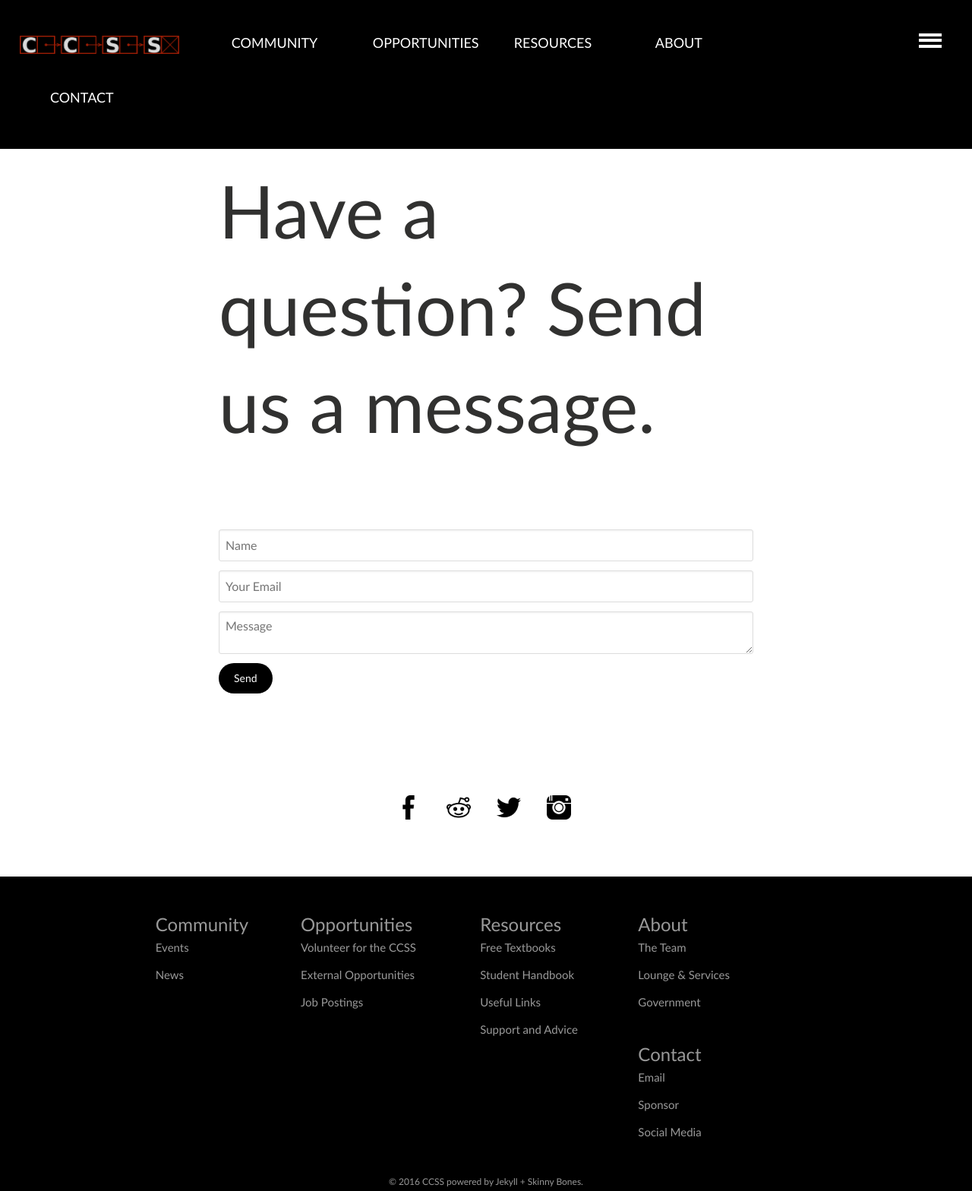
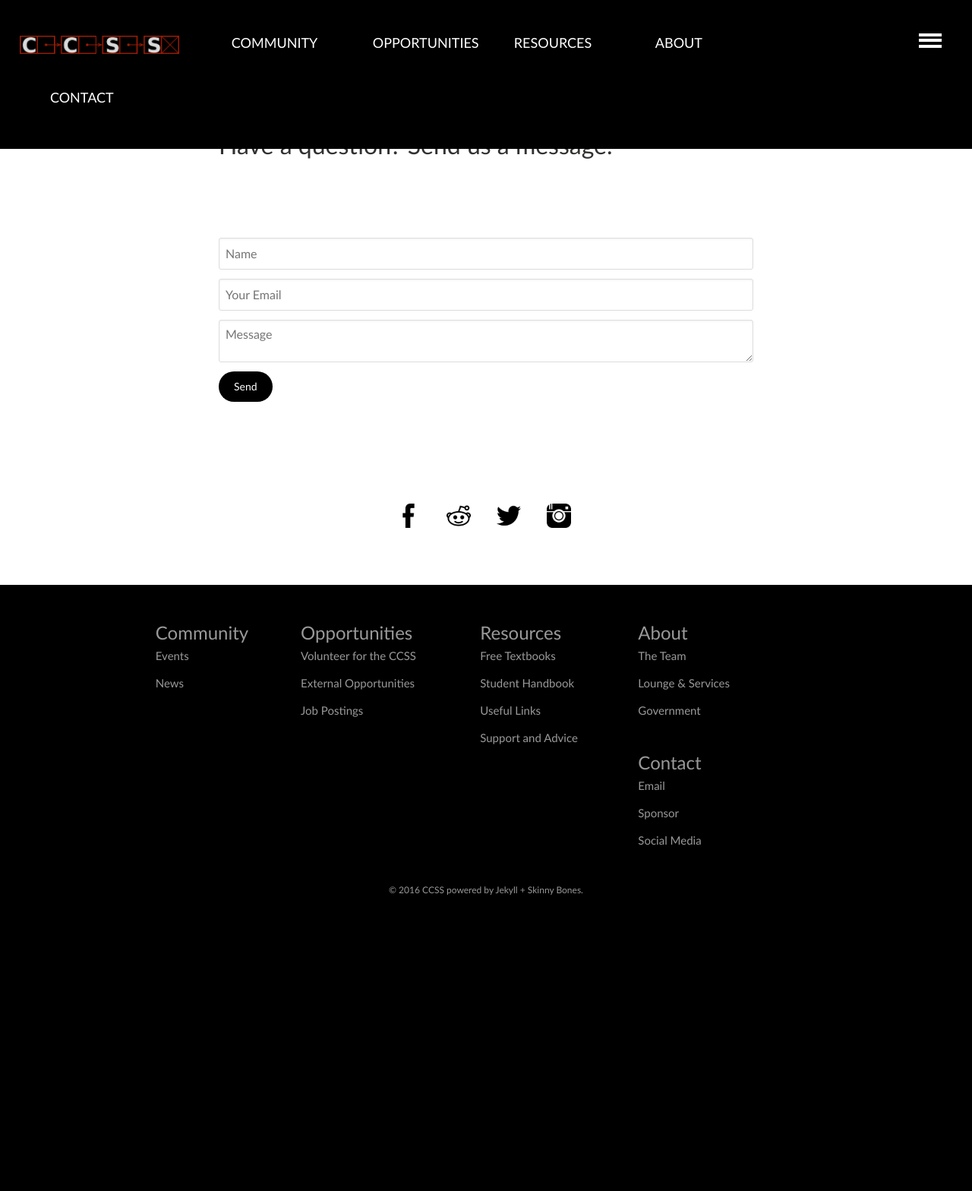
Before and after one commit to brittnylapierre/ccss_web, a Jekyll site: the page built from contact/email/index.md, in a window 1280 px wide. Shown: the whole page at 76% size. Built offline with Jekyll 4.4.1, drawn with Linux system fonts in a browser that asks for light colours; after the commit the page ends 1184 px from its top, so only the background shows below that.

Commit message:
Updated _layout.scss

```diff
--- a/_sass/_layout.scss
+++ b/_sass/_layout.scss
@@ -611,7 +611,10 @@
 
 .basic-form {
 	h1 {
-    	font-size: 6rem;
+    	font-size: 2rem;
+   	    @media only screen and (min-width : 768px) {
+  			h1 { font-size: 6rem; }
+	    }
     	margin-bottom: 100px;
     }
     width: 55vw;
```
